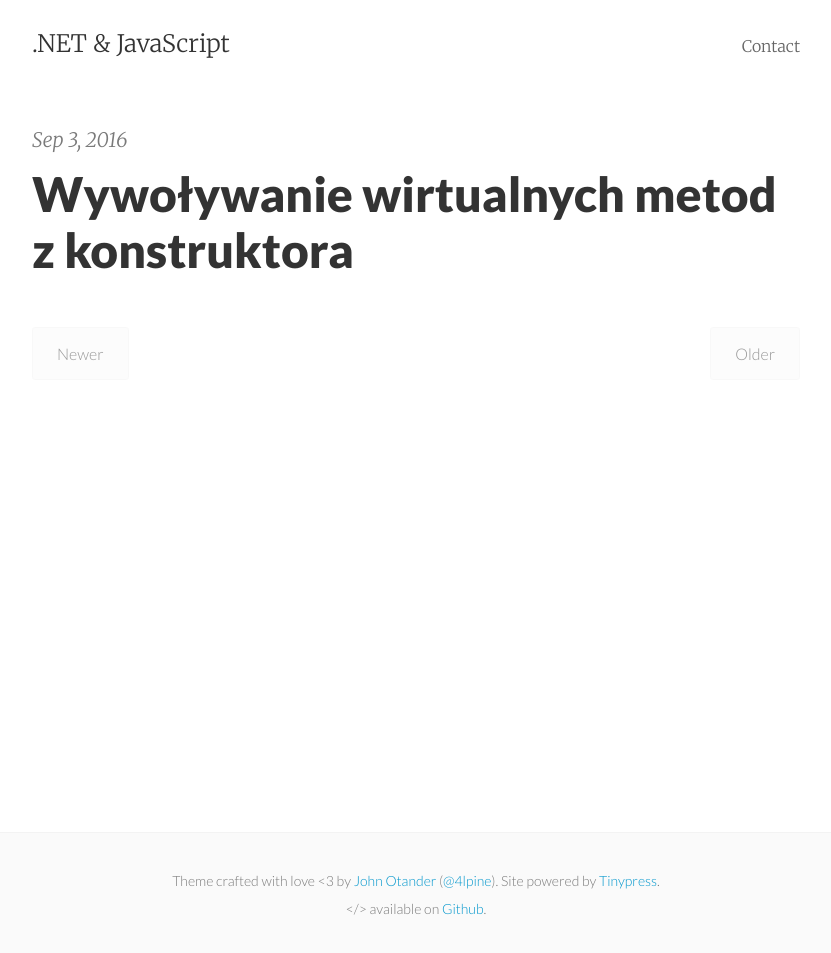
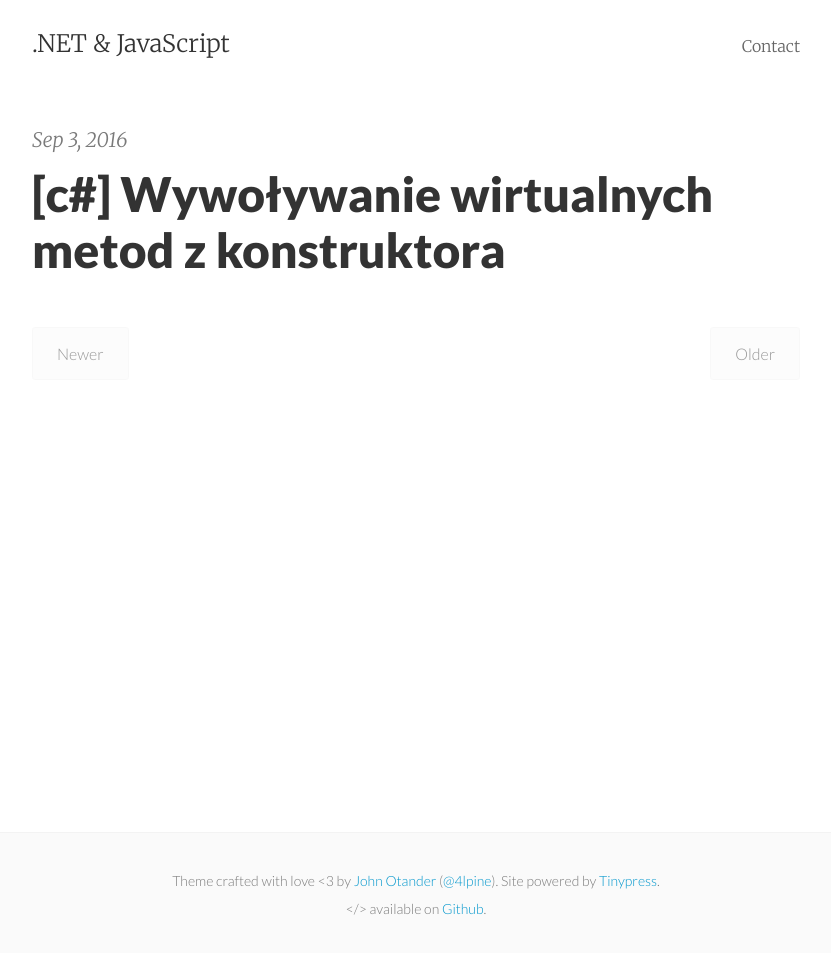
Before and after one commit to karol93/karol93.github.io, a Jekyll site: the page built from index.html, in a window 1280 px wide. Shown: the whole page, without its empty margins (224-1055 px from the left). Built offline with Jekyll 4.4.1, drawn with Linux system fonts in a browser that asks for light colours; the list of posts is cut into pages by our own code.

Commit message:
Update index.html

```diff
--- a/index.html
+++ b/index.html
@@ -9,7 +9,7 @@ layout: default
       <div class="post">
         <a href="{{ post.url | prepend: site.baseurl }}" class="post-link">
           <p class="post-meta">{{ post.date | date: "%b %-d, %Y" }}</p>
-          <h3 class="h2 post-title">{{ post.title }}</h3>
+          <h3 class="h2 post-title">[{{post.tags}}] {{ post.title }}</h3>
           <p class="post-summary">{{ post.summary }}</p>
         </a>
       </div>
```
